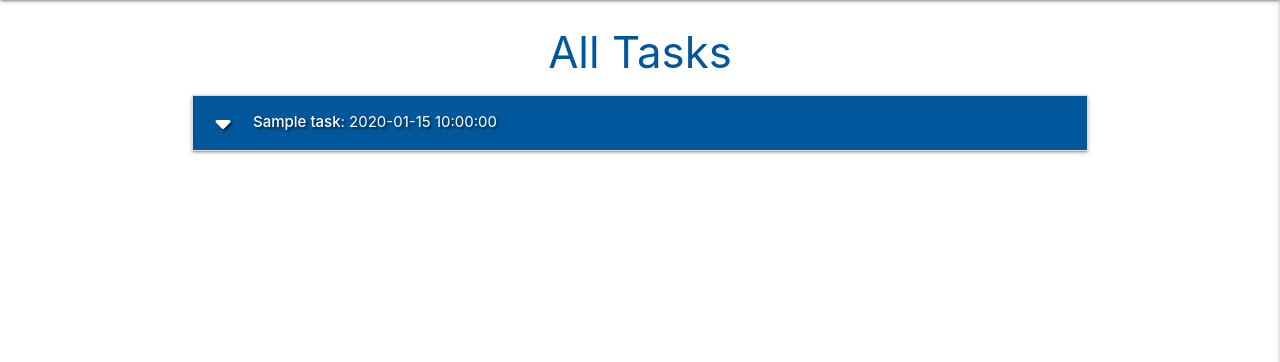
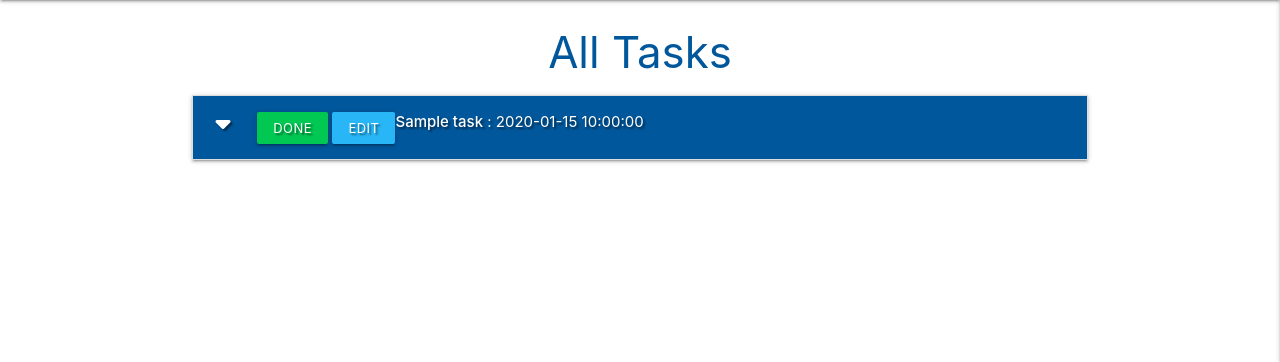
Before and after one commit to TaherCCG/task-manager-project-mongodb, a Python web app: template templates/tasks.html in a window 1280 px wide. Shown: the part 64-426 px from the top of the page. Run offline with Jinja, Linux system fonts and the light colour scheme; the template is opened without the code that fills it: most values are stand-ins (such as "Sample title", 1, 10 or a date in 2020).

Commit message:
Add buttons to task.html

```diff
--- a/templates/tasks.html
+++ b/templates/tasks.html
@@ -7,12 +7,18 @@
         {% for task in tasks %}
         <li>
             <div class="collapsible-header white-text light-blue darken-4 text-shadow">
+                <div class="col s3">
                     <i class="fas fa-caret-down"></i>
+                    <a href="" class="btn-small green accent-4">Done</a>
+                    <a href="" class="btn-small light-blue lighten-1">Edit</a>
+                </div>
+                <div class="col s9">
                     <strong>{{ task.task_name }}</strong> : {{ task.due_date }}
                     {% if task.is_urgent == "on" %}
                         <i class="fas fa-exclamation-circle light-blue-text text-lighten-2 tooltipped"
                             data-position="right" data-tooltip="URGENT!"></i>
                     {% endif %}
+                </div>
             </div>
             <div class="collapsible-body">
                 <strong>{{ task.category_name }}</strong>
```
Lines whose indentation alone changed are shown as unchanged.
